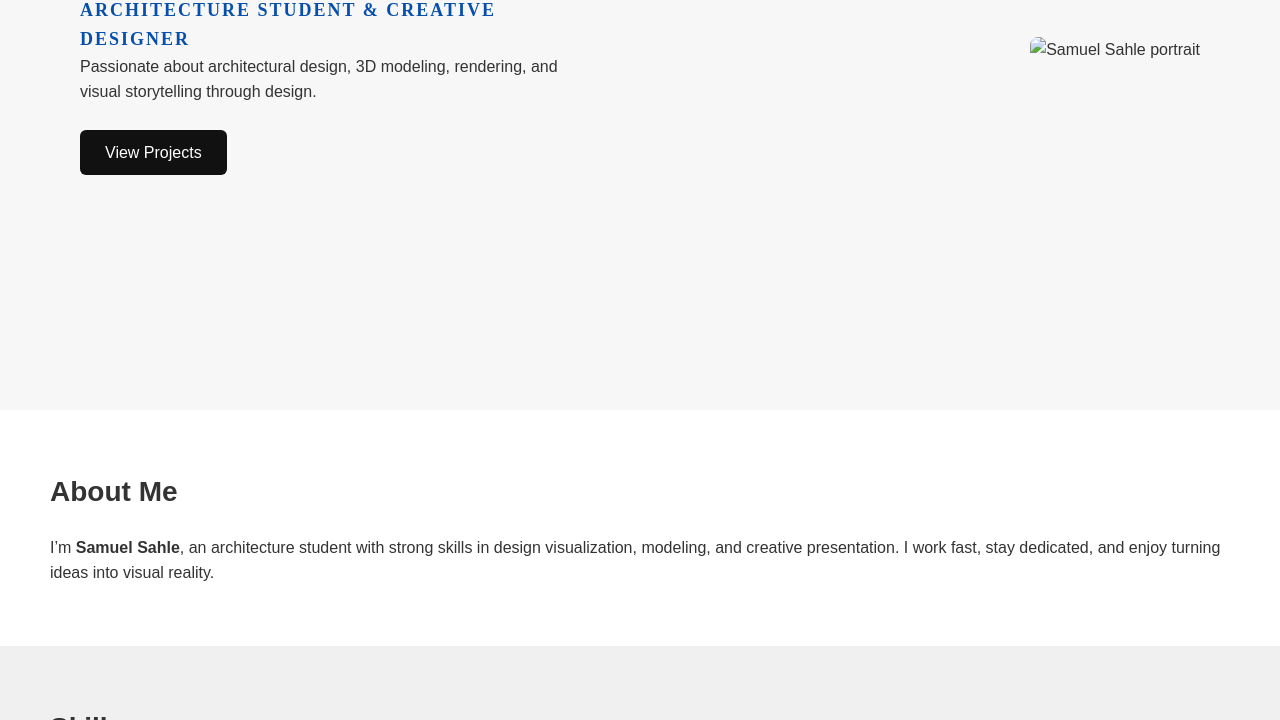
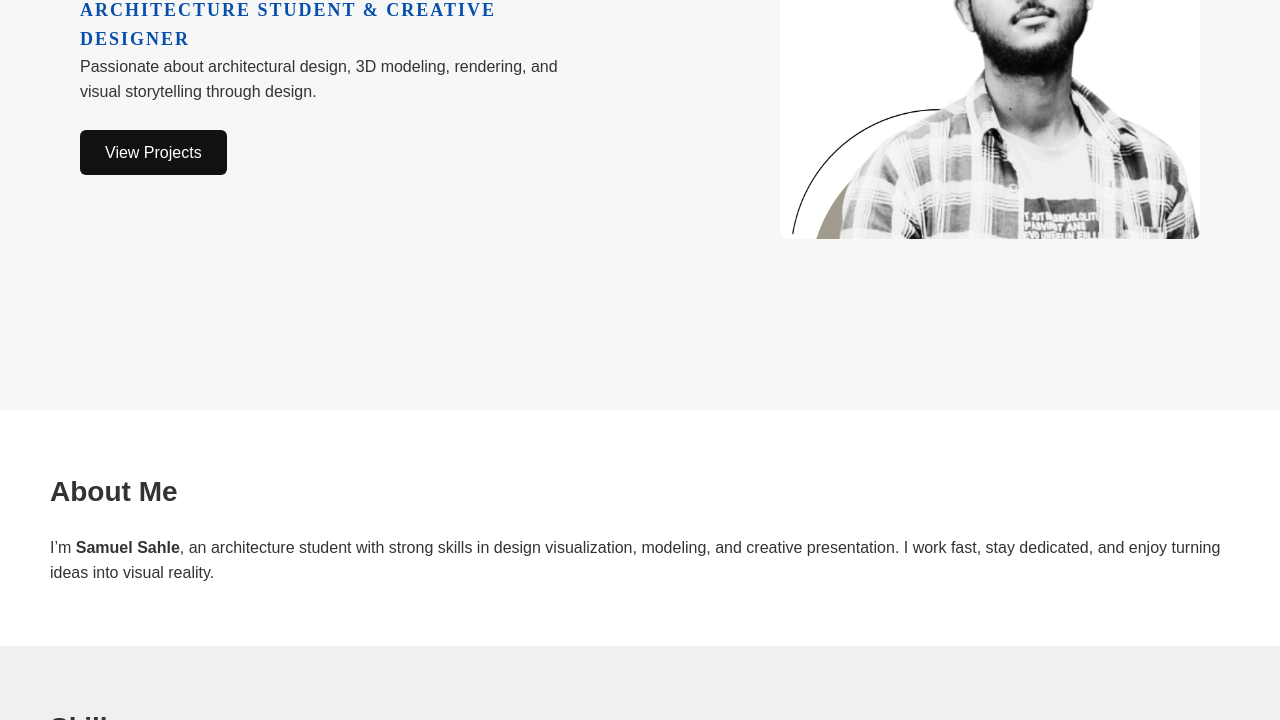
Before and after one commit to mentesal/sami-s-portfolio, a plain HTML site: page index.html in a window 1280 px wide. Shown: the part 380-1100 px from the top of the page. Drawn offline with Linux system fonts and the light colour scheme.

Commit message:
Update index.html

```diff
--- a/index.html
+++ b/index.html
@@ -32,7 +32,7 @@
   </div>
 
   <div class="hero-image">
-    <img src="images/sami_pic.png" alt="Samuel Sahle portrait">
+    <img src="image/sami_pic.png" alt="Samuel Sahle portrait">
   </div>
 </section>
 
```
